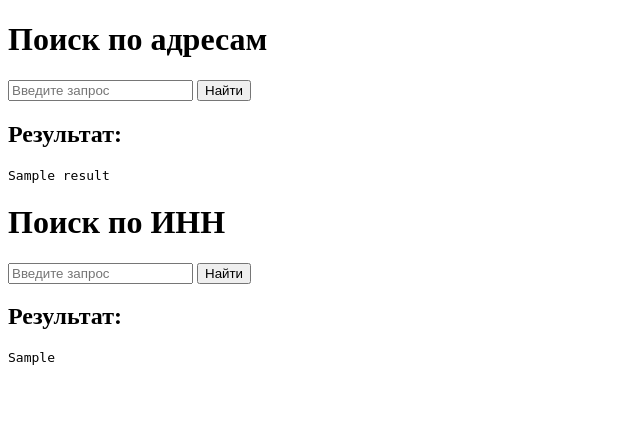
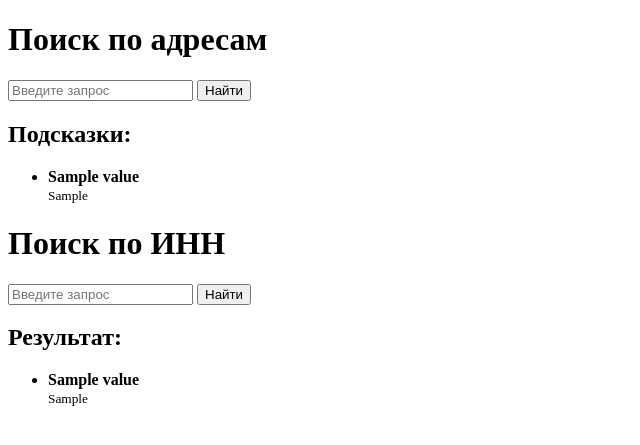
Before and after one commit to tonysold/symfony_api, a Symfony app: template templates/search/index.html.twig in a window 1280 px wide. Shown: the top 445 px of the page, without its empty margins (0-640 px from the left). Run offline with Twig, Linux system fonts and the light colour scheme; the template is opened without the code that fills it: most values are stand-ins (such as "Sample title", 1, 10 or a date in 2020); some libraries are stand-ins or nearby versions.

Commit message:
Добавлен человекочитаемый вывод

```diff
--- a/composer.json
+++ b/composer.json
@@ -11,6 +11,8 @@
         "doctrine/doctrine-bundle": "^2.13",
         "doctrine/doctrine-migrations-bundle": "^3.4",
         "doctrine/orm": "^3.3",
+        "eightpoints/guzzle-bundle": "^8.5",
+        "hflabs/dadata": "^24.4",
         "phpdocumentor/reflection-docblock": "^5.6",
         "phpstan/phpdoc-parser": "^2.1",
         "symfony/asset": "7.2.*",
@@ -43,7 +45,8 @@
         "symfony/web-link": "7.2.*",
         "symfony/yaml": "7.2.*",
         "twig/extra-bundle": "^2.12|^3.0",
-        "twig/twig": "^2.12|^3.0"
+        "twig/twig": "^2.12|^3.0",
+        "velhron/dadata-bundle": "*"
     },
     "config": {
         "allow-plugins": {
--- a/config/bundles.php
+++ b/config/bundles.php
@@ -13,4 +13,6 @@ return [
     Symfony\Bundle\SecurityBundle\SecurityBundle::class => ['all' => true],
     Symfony\Bundle\MonologBundle\MonologBundle::class => ['all' => true],
     Symfony\Bundle\MakerBundle\MakerBundle::class => ['dev' => true],
+    Velhron\DadataBundle\VelhronDadataBundle::class => ['all' => true],
+    EightPoints\Bundle\GuzzleBundle\EightPointsGuzzleBundle::class => ['all' => true],
 ];
--- a/config/routes.yaml
+++ b/config/routes.yaml
@@ -3,5 +3,6 @@ controllers:
         path: ../src/Controller/
         namespace: App\Controller
     type: attribute
-home:
+app_home:
     path: /
+    controller: App\Controller\SearchController::index
--- a/src/Controller/SearchController.php
+++ b/src/Controller/SearchController.php
@@ -32,7 +32,7 @@ class SearchController extends AbstractController
                     ],
                 ]);
 
-                $result = $response->getContent();
+                $result = $response->toArray();
 
                 // Второе подключение (ИНН)
                 $secondResponse = $client->request('POST', 'http://suggestions.dadata.ru/suggestions/api/4_1/rs/findById/party', [
@@ -46,7 +46,7 @@ class SearchController extends AbstractController
                     ],
                 ]);
 
-                $secondResult = $secondResponse->getContent();
+                $secondResult = $secondResponse->toArray();
             }
         }
 
--- a/templates/search/index.html.twig
+++ b/templates/search/index.html.twig
@@ -12,8 +12,16 @@
 </form>
 
 {% if result %}
-    <h2>Результат:</h2>
-    <pre>{{ result }}</pre>
+    <h2>Подсказки:</h2>
+   <ul>
+    {% for suggestion in result.suggestions %}
+        <li>
+            <strong>{{ suggestion.value }}</strong><br>
+            <small>{{ suggestion.unrestricted_value }}</small>
+        </li>
+    {% endfor %}
+</ul>
+
 {% endif %}
 
 <h1>Поиск по ИНН</h1>
@@ -22,9 +30,16 @@
     <button type="submit">Найти</button>
 </form>
 
-{% if result %}
+{% if secondResult %}
     <h2>Результат:</h2>
-    <pre>{{ secondResult }}</pre>
+    <ul>
+    {% for suggestion in secondResult.suggestions %}
+        <li>
+            <strong>{{ suggestion.value }}</strong><br>
+            <small>{{ suggestion.unrestricted_value }}</small>
+        </li>
+    {% endfor %}
+</ul>
 {% endif %}
 </body>
 </html>
```
Also changed, not shown: config/services.yaml (line endings or trailing spaces), 5 other files.
